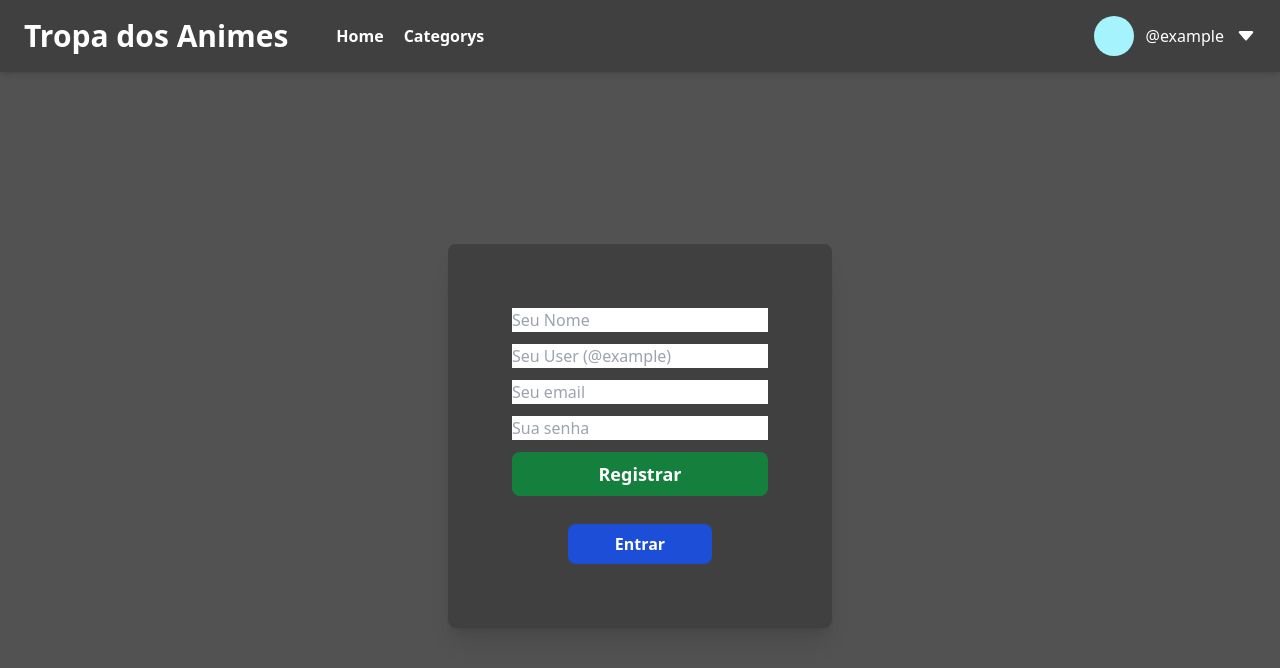
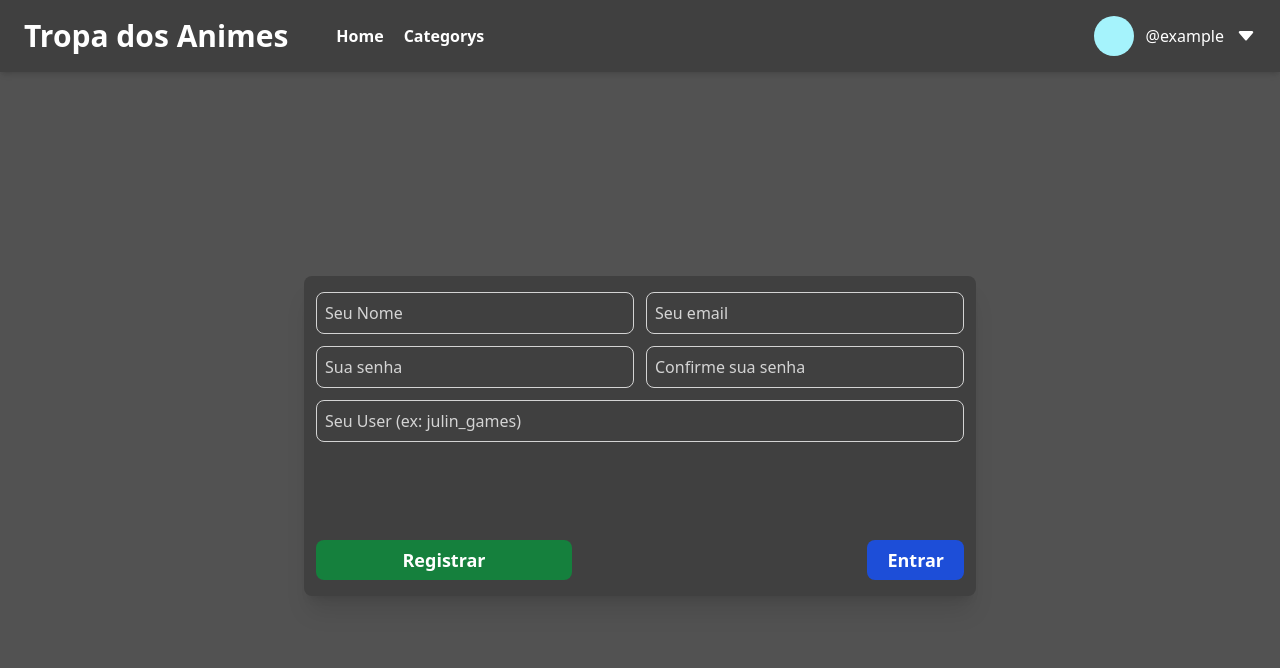
Before and after one commit to thalesmariiano/tropadosanimes.com.br, a Vue app: page /signup in a window 1280 px wide. Shown: the top 668 px of the page. Built offline with nearby package versions, Linux system fonts and the light colour scheme.

Commit message:
New sigin Screens - In update

```diff
--- /dev/null
+++ b/src/components/SignUpComponent.vue
@@ -0,0 +1,91 @@
+<script setup>
+	import { ref } from 'vue'
+	import { useRouter } from 'vue-router'
+
+	const router = useRouter()
+
+	const nameInput  = ref(null)
+	const userInput  = ref(null)
+	const emailInput = ref(null)
+	const passInput  = ref(null)
+
+
+	function submit(){
+		const nameValue  = nameInput.value.value
+		const userValue  = userInput.value.value
+		const emailValue = emailInput.value.value
+		const passValue  = passInput.value.value
+
+		axios.post('http://localhost:8080/signup', {
+			name: nameValue,
+			user: userValue,
+			email: emailValue,
+			password: passValue
+		})
+		.then(function (response) {
+		    console.log(response)
+		})
+		.catch(function (error) {
+			console.error(error)
+		})
+	}
+
+</script>
+
+<template>
+	<div class="w-full max-w-2xl h-80 bg-neutral-700 rounded-lg shadow-xl">
+		<form @submit.prevent="submit" class="w-full h-full flex flex-col justify-between items-center px-3 py-4">
+			<div class="w-full flex flex-col items-center gap-y-3">
+				<div class="w-full flex items-center gap-x-3">
+
+					<div class="w-1/2 flex gap-x-3 items-center">
+						<input ref="nameInput" class="input" type="text" name="email" placeholder="Seu Nome" autocomplete="off" required>
+					</div>
+
+					<div class="w-1/2 flex gap-x-3 items-center">
+						<input ref="emailInput" class="input" type="text" name="email" placeholder="Seu email" autocomplete="off" required>
+					</div>
+				</div>
+
+				<div class="w-full flex items-center gap-x-3">
+
+					<div class="w-1/2 flex gap-x-3 items-center">
+						<input ref="passInput" class="input" type="password" name="password" placeholder="Sua senha" autocomplete="off" required>
+					</div>
+
+					<div class="w-1/2 flex gap-x-3 items-center">
+						<input ref="confirmPassInput" class="input" type="password" name="password" placeholder="Confirme sua senha" autocomplete="off" required>
+					</div>
+				</div>
+
+				<div class="w-full flex gap-x-3 items-center">
+					<input ref="userInput" class="input" type="text" name="user" placeholder="Seu User (ex: julin_games)" autocomplete="off" required>
+				</div>
+			</div>
+
+			<div class="w-full flex justify-between items-center">
+				<button class="register-button" type="submit">Registrar</button>
+
+				<button @click="router.push({ name: 'signin' })" class="enter-button" type="button">Entrar</button>
+			</div>
+		</form>
+	</div>
+</template>
+
+<style>
+	.register-button {
+		@apply w-64 px-2 py-1.5 bg-green-700 text-white text-lg font-bold rounded-lg hover:bg-green-600 transition-all
+	}
+
+	.enter-button {
+		@apply px-5 py-1.5 bg-blue-700 text-white text-lg font-bold rounded-lg hover:bg-blue-600 transition-all
+	}
+
+	.input {
+		@apply w-full p-2 text-white rounded-lg bg-transparent border border-neutral-300 placeholder:text-neutral-300
+	}
+
+	.invalid-input {
+		@apply border border-red-500
+	}
+</style>
--- a/src/components/signview/SignUpComponent.vue
+++ /dev/null
@@ -1,50 +0,0 @@
-<script setup>
-	import { ref } from 'vue'
-	import { useRouter } from 'vue-router'
-
-	const router = useRouter()
-
-	const nameInput  = ref(null)
-	const userInput  = ref(null)
-	const emailInput = ref(null)
-	const passInput  = ref(null)
-
-
-	function submit(){
-		const nameValue  = nameInput.value.value
-		const userValue  = userInput.value.value
-		const emailValue = emailInput.value.value
-		const passValue  = passInput.value.value
-
-		axios.post('http://localhost:8080/signup', {
-			name: nameValue,
-			user: userValue,
-			email: emailValue,
-			password: passValue
-		})
-		.then(function (response) {
-		    console.log(response)
-		})
-		.catch(function (error) {
-			console.error(error)
-		})
-	}
-
-</script>
-
-<template>
-	<div class="w-96 h-96 bg-neutral-700 rounded-lg shadow-xl">
-		<form @submit.prevent="submit" action="/" method="POST" class="w-full h-full flex flex-col justify-center items-center">
-			<div class="flex flex-col gap-3">
-				<input ref="nameInput" class="input" type="text" name="email" placeholder="Seu Nome" autocomplete="off" required>
-				<input ref="userInput" class="input" type="text" name="user" placeholder="Seu User (@example)" autocomplete="off" required>
-				<input ref="emailInput" class="input" type="text" name="email" placeholder="Seu email" autocomplete="off" required>
-				<input ref="passInput" class="input" type="password" name="password" placeholder="Sua senha" autocomplete="off" required>
-				<button class="w-64 p-2 bg-green-700 text-white text-lg font-bold rounded-lg hover:bg-green-600 	transition-all" type="submit">Registrar</button>
-			</div>
-
-			<button @click="router.push({ name: 'signin' })" class="w-36 p-2 bg-blue-700 hover:bg-blue-600 transition-all text-white text-md font-semibold rounded-lg mt-7" type="button">Entrar</button>
-
-		</form>
-	</div>
-</template>
--- a/src/views/SignInView.vue
+++ b/src/views/SignInView.vue
@@ -1,5 +1,5 @@
 <script setup>
-	import SignInComponent from '@/components/signview/SignInComponent.vue'
+	import SignInComponent from '@/components/SignInComponent.vue'
 </script>
 
 <template>
--- a/src/views/SignUpView.vue
+++ b/src/views/SignUpView.vue
@@ -1,5 +1,5 @@
 <script setup>
-	import SignUpComponent from '@/components/signview/SignUpComponent.vue'
+	import SignUpComponent from '@/components/SignUpComponent.vue'
 </script>
 
 <template>
```
Also changed, not shown: src/components/SignInComponent.vue (renamed from src/components/signview/SignInComponent.vue).
